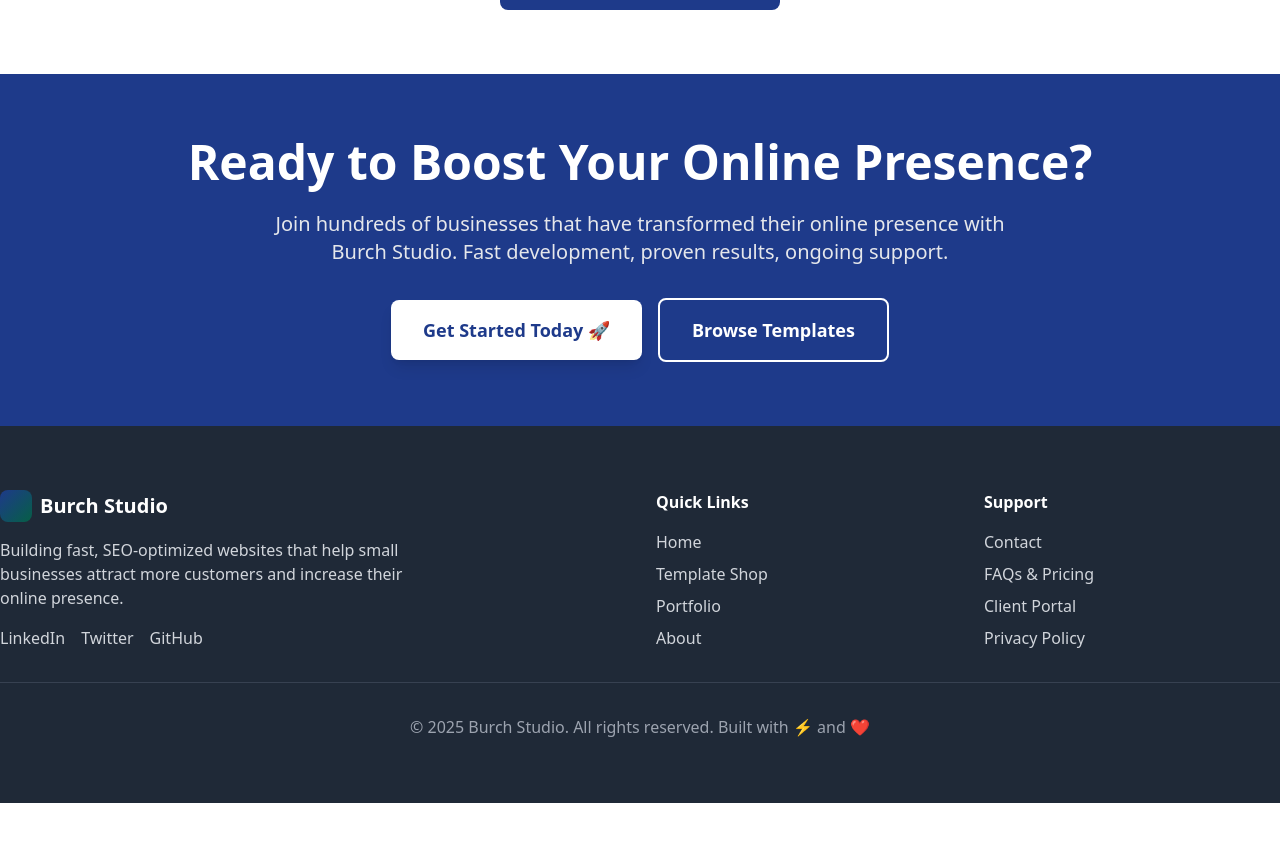
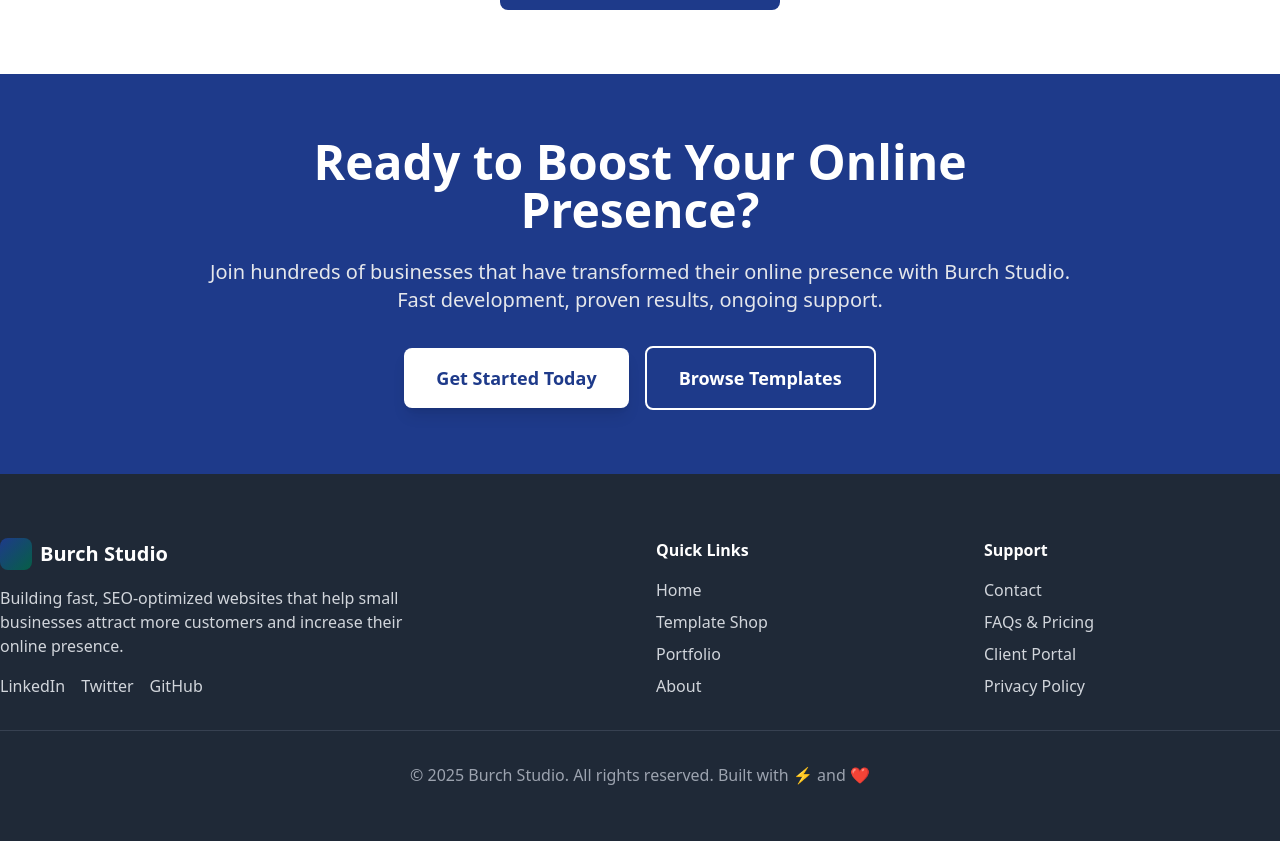
Before and after one commit to James-Burch/burchstudio-website, a React (Vite) app: page / in a window 1280 px wide. Shown: the part 1818-2659 px from the top of the page. Before the commit the page ends 2621 px from the top, so only its background shows below. Built offline with nearby package versions, Linux system fonts and the light colour scheme.

Commit message:
fix: center CTA section content alignment

```diff
--- a/src/pages/Home.tsx
+++ b/src/pages/Home.tsx
@@ -2,6 +2,7 @@ import React from "react";
 import Hero from "../components/layout/Hero";
 import Services from "../components/sections/Services";
 import Testimonials from "../components/sections/Testimonials";
+import { Link } from "react-router-dom";
 
 const Home: React.FC = () => {
   return (
@@ -10,32 +11,34 @@ const Home: React.FC = () => {
       <Services />
       <Testimonials />
 
-      {/* Call to Action Section */}
+      {/* Call to Action Section - FIXED ALIGNMENT */}
       <section className="section-padding bg-brand-navy text-white">
-        <div className="container text-center">
+        <div className="container mx-auto px-4">
+          <div className="text-center max-w-4xl mx-auto">
             <h2 className="text-4xl md:text-5xl font-bold mb-6">
               Ready to Boost Your Online Presence?
             </h2>
-          <p className="text-xl mb-8 text-gray-200 max-w-3xl mx-auto">
+            <p className="text-xl mb-8 text-gray-200">
               Join hundreds of businesses that have transformed their online
               presence with Burch Studio. Fast development, proven results,
               ongoing support.
             </p>
 
             <div className="flex flex-col sm:flex-row gap-4 justify-center items-center">
-            <a
-              href="/contact"
+              <Link
+                to="/contact"
                 className="bg-white text-brand-navy px-8 py-4 rounded-lg font-semibold text-lg hover:bg-gray-100 transform hover:scale-105 transition-all duration-200 shadow-lg"
               >
-              Get Started Today 🚀
-            </a>
+                Get Started Today
+              </Link>
 
-            <a
-              href="/shop"
+              <Link
+                to="/shop"
                 className="border-2 border-white text-white px-8 py-4 rounded-lg font-semibold text-lg hover:bg-white hover:text-brand-navy transform hover:scale-105 transition-all duration-200"
               >
                 Browse Templates
-            </a>
+              </Link>
+            </div>
           </div>
         </div>
       </section>
```
Lines whose indentation alone changed are shown as unchanged.
